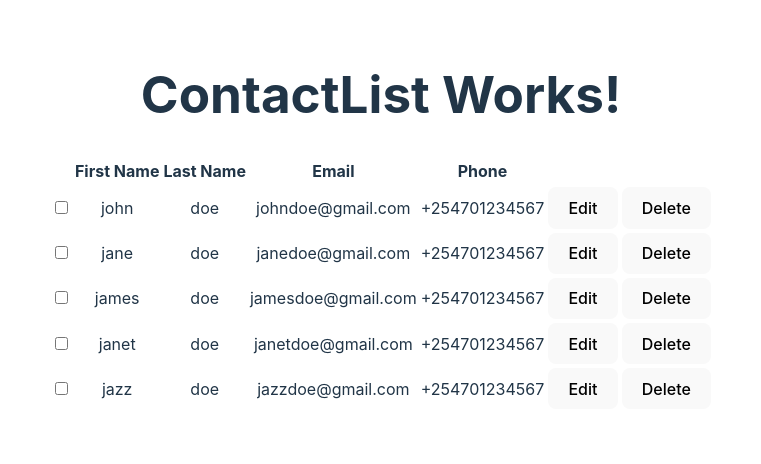
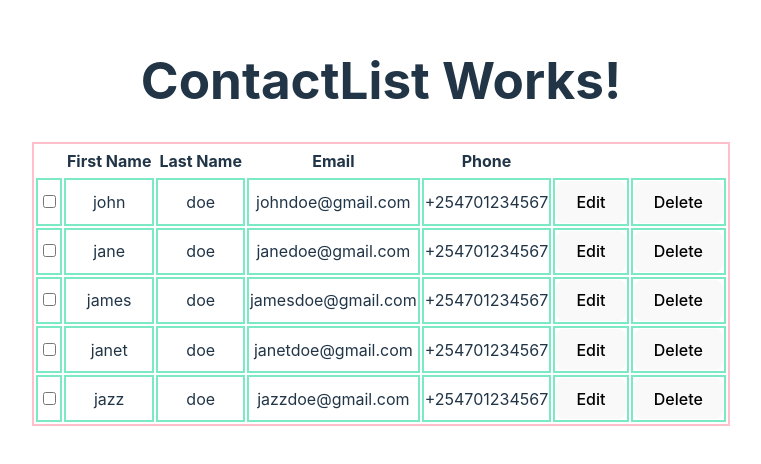
Before and after one commit to kahoragachau/Contabook, a React (Vite) app: page / in a window 1280 px wide. Shown: the part 178-642 px from the top of the page, without its empty margins (259-1020 px from the left). Built offline with nearby package versions, Linux system fonts and the light colour scheme; data requests are answered from the project's data file.

Commit message:
✨feat: Add Chakra UI dependency

```diff
--- a/package.json
+++ b/package.json
@@ -10,6 +10,10 @@
     "preview": "vite preview"
   },
   "dependencies": {
+    "@chakra-ui/react": "^2.7.0",
+    "@emotion/react": "^11.11.1",
+    "@emotion/styled": "^11.11.0",
+    "framer-motion": "^10.12.16",
     "json-server": "^0.17.3",
     "react": "^18.2.0",
     "react-dom": "^18.2.0"
--- a/src/components/ContactsList/ContactsList.css
+++ b/src/components/ContactsList/ContactsList.css
@@ -0,0 +1,9 @@
+table{
+  border: 2px solid pink;
+}
+th{
+  border: 2px solid white;
+}
+td{
+  border: 2px solid rgb(122, 233, 196);
+}
```
Also changed, not shown: 1 other file (tests, documents, lock files or other folders).
